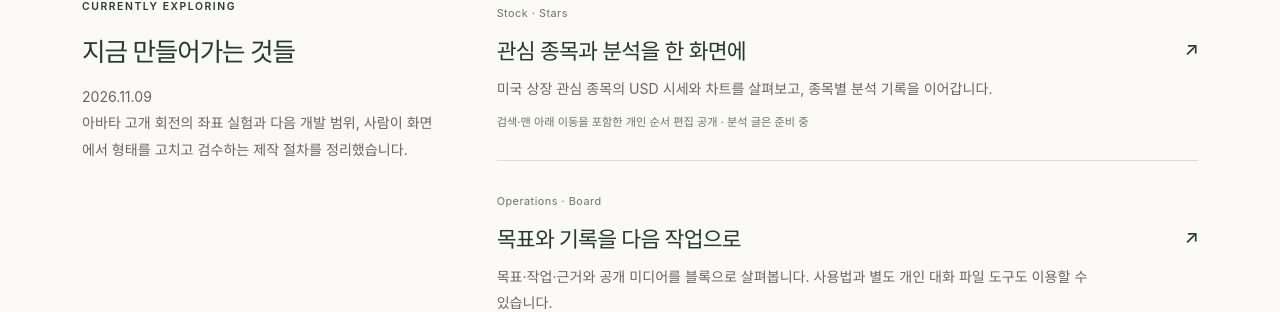
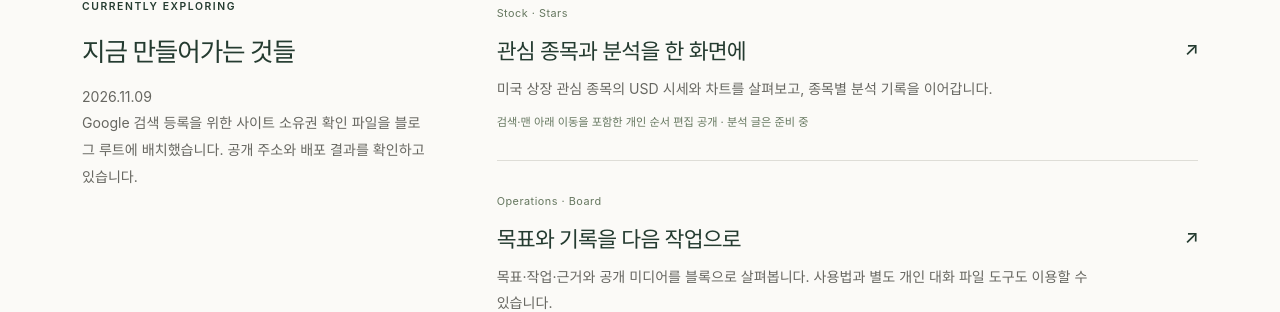
Before and after one commit to cbh456746/cbh456746.github.io, a Jekyll site: the page built from index.md, in a window 1280 px wide and 900 px high, scrolled down 701 px. Shown: the part 146-458 px from the top of the window. Built offline with Jekyll 4.4.1, drawn with Linux system fonts in a browser that asks for light colours.

Commit message:
Add Google Search Console verification file

```diff
--- /dev/null
+++ b/googlecbd5fbf8b460b385.html
@@ -0,0 +1 @@
+google-site-verification: googlecbd5fbf8b460b385.html
--- a/index.md
+++ b/index.md
@@ -4,9 +4,9 @@
 description: BH CHOI의 프로젝트, 탐구, 학습과 취향을 담는 개인 기록 공간.
 home_design: garden
 home_current:
-  task_id: M-28
+  task_id: M-29
   updated_on: '2026-11-09'
-  summary: '아바타 고개 회전의 좌표 실험과 다음 개발 범위, 사람이 화면에서 형태를 고치고 검수하는 제작 절차를 정리했습니다.'
+  summary: 'Google 검색 등록을 위한 사이트 소유권 확인 파일을 블로그 루트에 배치했습니다. 공개 주소와 배포 결과를 확인하고 있습니다.'
 ---
 
 <section class="home-hero" aria-labelledby="home-title">
```
Also changed, not shown: TASKS.md (+1 -0 lines).
